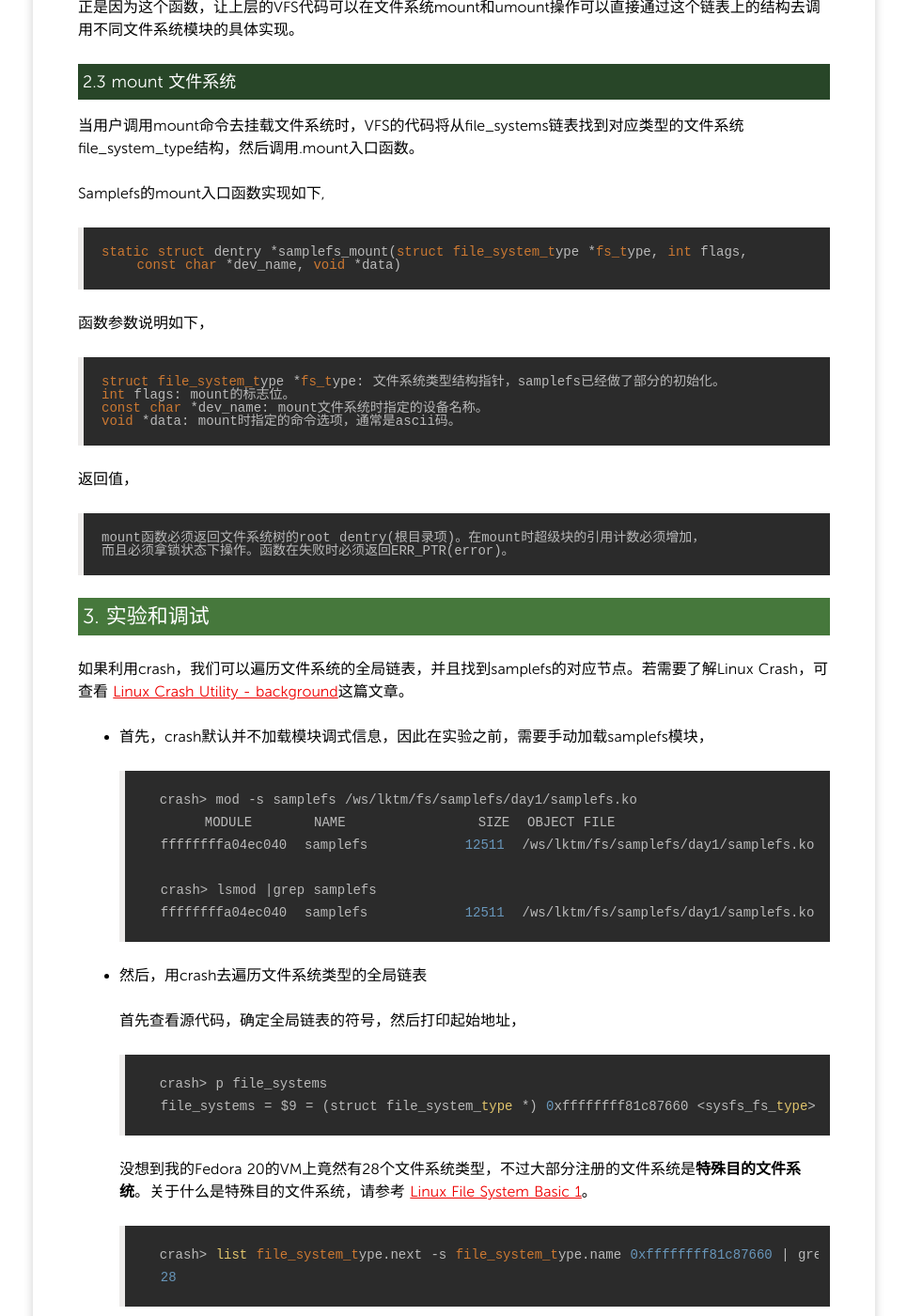
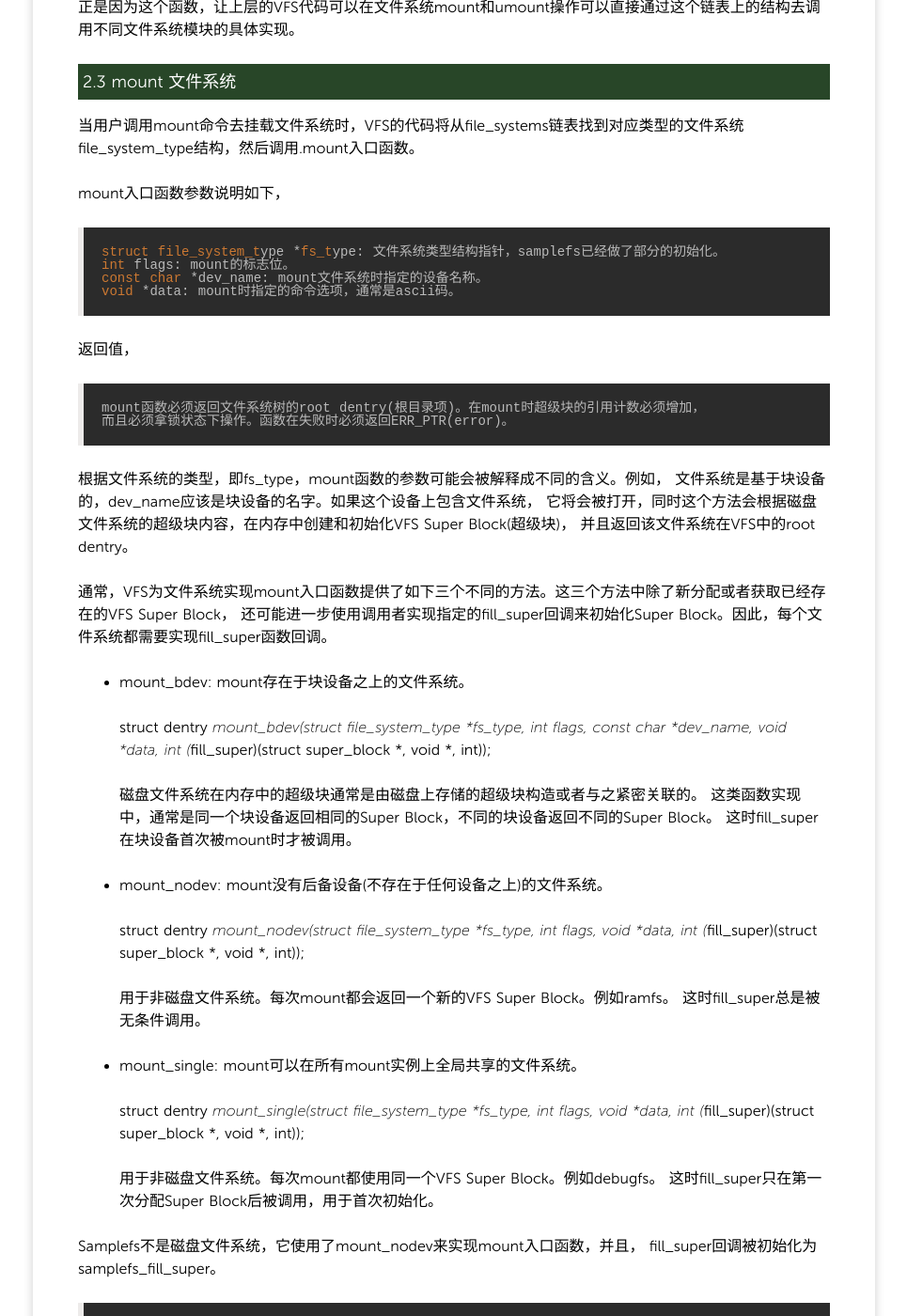
Before and after one commit to yangoliver/yangoliver.github.io, a Jekyll site: the page built from _posts/2016/2016-01-16-linux-file-system-basic-2.md, in a window 1280 px wide and 1400 px high, scrolled down 4384 px. Shown: the whole window at 94% size, without its empty margins (157-1122 px from the left). Built offline with Jekyll 4.4.1, drawn with Linux system fonts in a browser that asks for light colours; comment, search, counter and statistics services are not loaded; some of the changed text lies outside the part shown.

Commit message:
update: add more descriptions for 3 methods of mount

```diff
--- a/_posts/2016/2016-01-16-linux-file-system-basic-2.md
+++ b/_posts/2016/2016-01-16-linux-file-system-basic-2.md
@@ -205,6 +200,55 @@
 	mount函数必须返回文件系统树的root dentry(根目录项)。在mount时超级块的引用计数必须增加，
 	而且必须拿锁状态下操作。函数在失败时必须返回ERR_PTR(error)。
 
+根据文件系统的类型，即fs_type，mount函数的参数可能会被解释成不同的含义。例如，
+文件系统是基于块设备的，dev_name应该是块设备的名字。如果这个设备上包含文件系统，
+它将会被打开，同时这个方法会根据磁盘文件系统的超级块内容，在内存中创建和初始化VFS Super Block(超级块)，
+并且返回该文件系统在VFS中的root dentry。
+
+通常，VFS为文件系统实现mount入口函数提供了如下三个不同的方法。这三个方法中除了新分配或者获取已经存在的VFS Super Block，
+还可能进一步使用调用者实现指定的fill_super回调来初始化Super Block。因此，每个文件系统都需要实现fill_super函数回调。
+
+- mount_bdev: mount存在于块设备之上的文件系统。
+
+	struct dentry *mount_bdev(struct file_system_type *fs_type,
+		int flags, const char *dev_name, void *data,
+		int (*fill_super)(struct super_block *, void *, int));
+
+  磁盘文件系统在内存中的超级块通常是由磁盘上存储的超级块构造或者与之紧密关联的。
+  这类函数实现中，通常是同一个块设备返回相同的Super Block，不同的块设备返回不同的Super Block。
+  这时fill_super在块设备首次被mount时才被调用。
+
+- mount_nodev: mount没有后备设备(不存在于任何设备之上)的文件系统。
+
+	struct dentry *mount_nodev(struct file_system_type *fs_type,
+		int flags, void *data,
+		int (*fill_super)(struct super_block *, void *, int));
+
+  用于非磁盘文件系统。每次mount都会返回一个新的VFS Super Block。例如ramfs。
+  这时fill_super总是被无条件调用。
+
+- mount_single: mount可以在所有mount实例上全局共享的文件系统。
+
+	struct dentry *mount_single(struct file_system_type *fs_type,
+		int flags, void *data,
+		int (*fill_super)(struct super_block *, void *, int));
+
+  用于非磁盘文件系统。每次mount都使用同一个VFS Super Block。例如debugfs。
+  这时fill_super只在第一次分配Super Block后被调用，用于首次初始化。
+
+Samplefs不是磁盘文件系统，它使用了mount_nodev来实现mount入口函数，并且，
+fill_super回调被初始化为samplefs_fill_super。
+
+	static struct dentry *samplefs_mount(struct file_system_type *fs_type, int flags,
+		const char *dev_name, void *data)
+	{
+		return mount_nodev(fs_type, flags, data, samplefs_fill_super);
+	}
+
+Day1的代码里samplefs_fill_super是空函数。这就意味着，Day1的实现里，
+每次mount文件系统，都会调用samplefs_mount入口函数。在这个函数里，
+mount_nodev总会分配一个新的samplefs在VFS层面上的Super Block。但是，
+由于samplefs_fill_super是空函数，这些Super Block并没有初始化。
 
 ### 3. 实验和调试
 
```
Also changed, not shown: other parts of _posts/2016/2016-01-16-linux-file-system-basic-2.md (+1 -6 lines).
